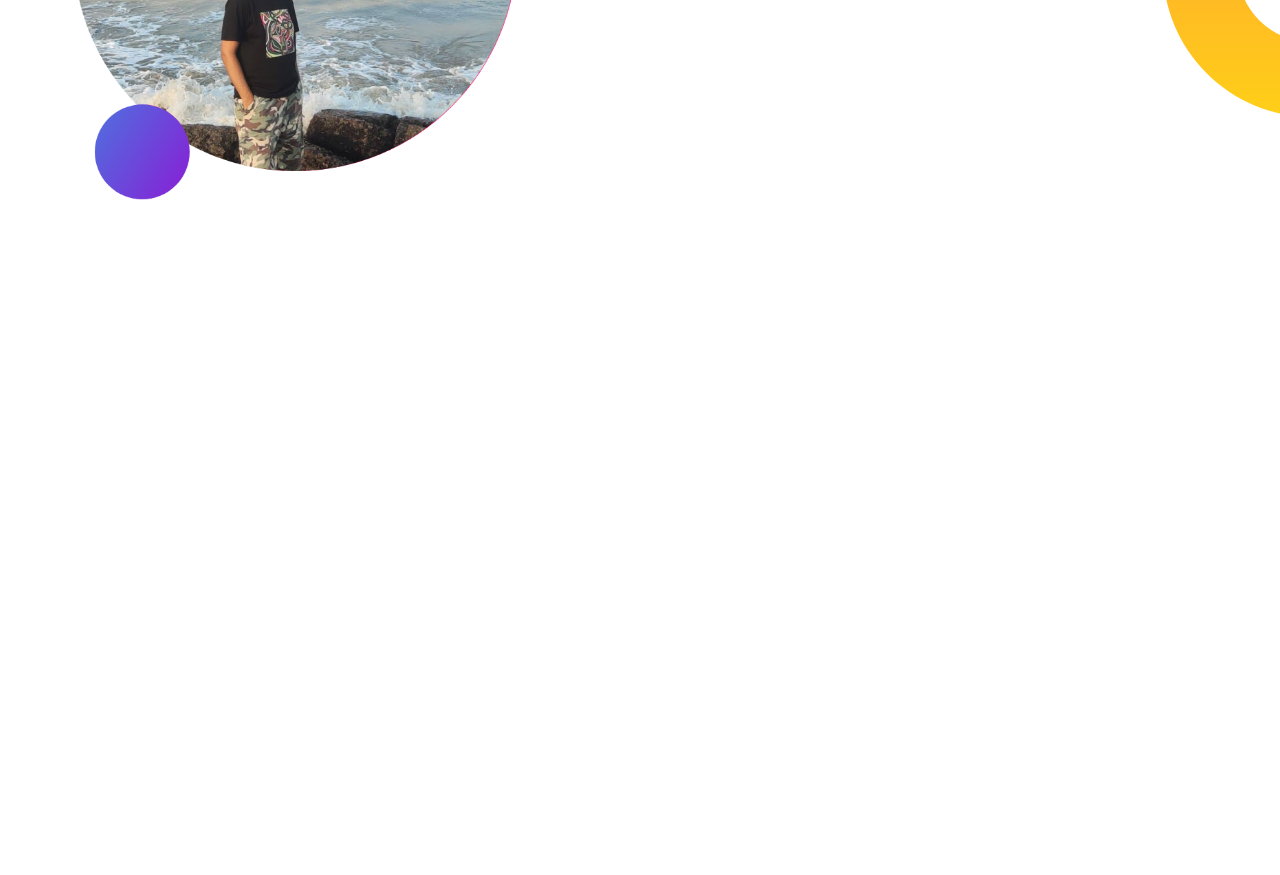
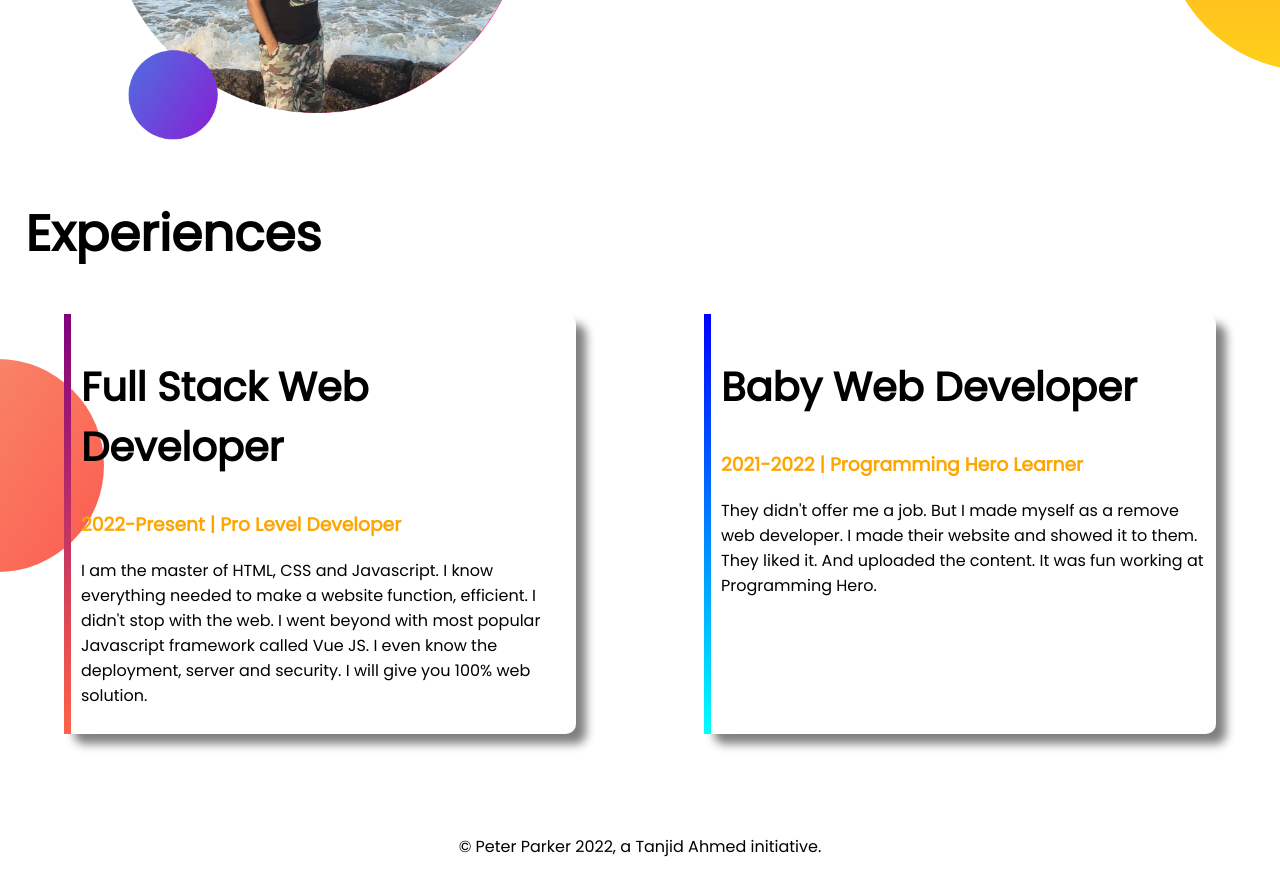
Before and after one commit to Taayder/taayder-testfoliyo, a plain HTML site: page index.html in a window 1280 px wide. Shown: the part 817-1692 px from the top of the page. Before the commit the page ends 1074 px from the top, so only its background shows below. Drawn offline with Linux system fonts and the light colour scheme.

Commit message:
final commit

```diff
--- a/index.html
+++ b/index.html
@@ -13,7 +13,7 @@
 </head>
 
 <body>
-    <section class="top-banner">
+    <section class="top-banner flexible-container">
         <div class="half-width">
             <h1>Welcome To</h1>
             <h1><span class="color-code">Tanjid Ahmed's</span> World!</h1>
@@ -29,7 +29,7 @@
             <img src="images/bg.png" alt="">
         </div>
     </section>
-    <section class="dream-big">
+    <section class="dream-big flexible-container">
         <div class="half-width">
             <img src="images/bg2.png" alt="">
         </div>
@@ -41,6 +41,28 @@
             <a class="link-button" target="_blank" href="">DOWNLOAD RESUME</a>
         </div>
     </section>
+    <section class="experience-sec">
+        <h1 id="ex">Experiences</h1>
+        <div class="flexible-container">
+            <div id="full-stack" class="experience-area">
+                <h2>Full Stack Web Developer</h2>
+                <h3 class="color-code">2022-Present | Pro Level Developer</h3>
+                <p>I am the master of HTML, CSS and Javascript. I know everything needed to make a website function,
+                    efficient. I didn't stop with the web. I went beyond with most popular Javascript framework called
+                    Vue JS. I even know the deployment, server and security. I will give you 100% web solution.</p>
+            </div>
+            <div id="baby-stack" class="experience-area">
+                <h2>Baby Web Developer</h2>
+                <h3 class="color-code">2021-2022 | Programming Hero Learner</h3>
+                <p>They didn't offer me a job. But I made myself as a remove web developer. I made their website and
+                    showed it to them. They liked it. And uploaded the content. It was fun working at Programming Hero.
+                </p>
+            </div>
+        </div>
+    </section>
+    <footer>
+        <p>© Peter Parker 2022, a Tanjid Ahmed initiative.</p>
+    </footer>
 </body>
 
 </html>
--- a/style.css
+++ b/style.css
@@ -7,18 +7,26 @@ h1 {
     font-size: 50px;
 }
 
+h2 {
+    font-size: 40px;
+}
+
 .color-code {
     color: orange;
 }
 
-section {
+.flexible-container {
     display: flex;
     margin-bottom: 50px
 }
 
+.header {
+    margin-left: 50px;
+}
+
 .half-width {
     width: 50%;
-    padding-left: 2%;
+    padding-left: 5%;
 }
 
 .half-width img {
@@ -44,3 +52,41 @@ section {
     background-repeat: no-repeat;
     background-position: right;
 }
+
+#ex {
+    padding-left: 2%;
+}
+
+.experience-sec {
+    background-image: url(images/exp-bg.png);
+    background-repeat: no-repeat;
+    background-position: left;
+}
+
+.experience-area {
+    box-shadow: 10px 10px 10px gray;
+    width: 40%;
+    margin-left: 5%;
+    margin-right: 5%;
+    padding-left: 10px;
+    padding-top: 10px;
+    padding-bottom: 10px;
+    border-radius: 10px;
+}
+
+#full-stack {
+    border-left: 7px solid;
+    border-image: linear-gradient(purple, tomato);
+    border-image-slice: 1;
+}
+
+#baby-stack {
+    border-left: 7px solid;
+    border-image: linear-gradient(blue, cyan);
+    border-image-slice: 1;
+}
+
+footer p {
+    margin-top: 100px;
+    text-align: center;
+}
```
